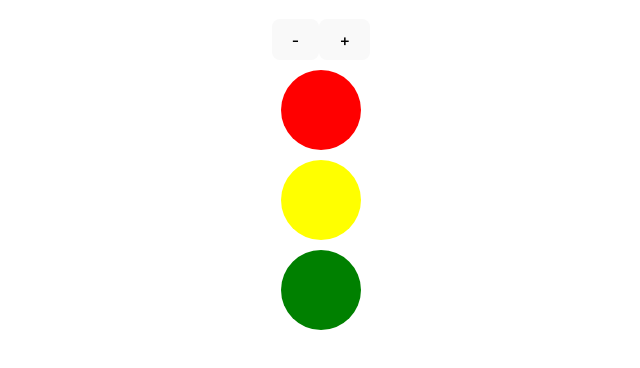
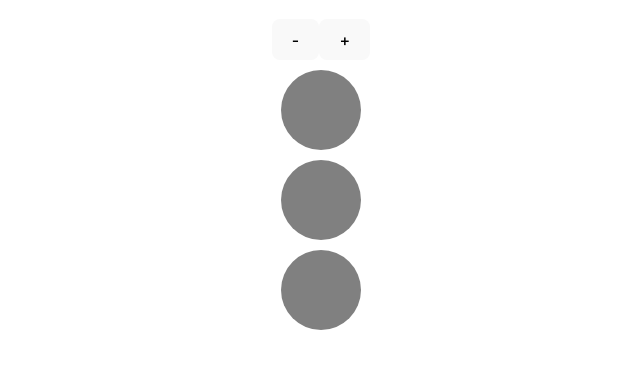
Before and after one commit to Natalia-Schwindt/ejercicioReactClase06, a React (Vite) app: page / in a window 1280 px wide. Shown: the part 1563-1931 px from the top of the page, without its empty margins (319-959 px from the left). Built offline with nearby package versions, Linux system fonts and the light colour scheme.

Commit message:
clase 13 15-11-24

```diff
--- a/src/components/Light.jsx
+++ b/src/components/Light.jsx
@@ -1,9 +1,10 @@
-const Light = ({color}) => {
+const Light = ({color, handleLight, isActive}) => {
 
   return (
     <div>
-      <div  style={{
-          backgroundColor: color,
+      <div onClick={handleLight} style={{
+          backgroundColor: isActive ? color : 'grey',
+          boxShadow: isActive ? `0 0 15px ${color}` : 'none',
           width: '80px',
           height: '80px',
           borderRadius: '50%',
--- a/src/components/TrafficLight.jsx
+++ b/src/components/TrafficLight.jsx
@@ -4,11 +4,12 @@ import Light from "./Light"
 const TrafficLight = () => {
 
 const [active, setActive] = useState('grey')
+
   return (
     <div>
-     <Light onClick={()=>setActive('red')} color='red'/>
-     <Light onClick={()=>setActive('yellow')} color='yellow'/>
-     <Light onClick={()=>setActive('green')} color='green'/>
+     <Light isActive={active === 'red'} handleLight={()=>setActive('red')} color='red'/>
+     <Light isActive={active === 'yellow'} handleLight={()=>setActive('yellow')} color='yellow'/>
+     <Light isActive={active === 'green'} handleLight={()=>setActive('green')} color='green'/>
     </div>
   )
 }
```
